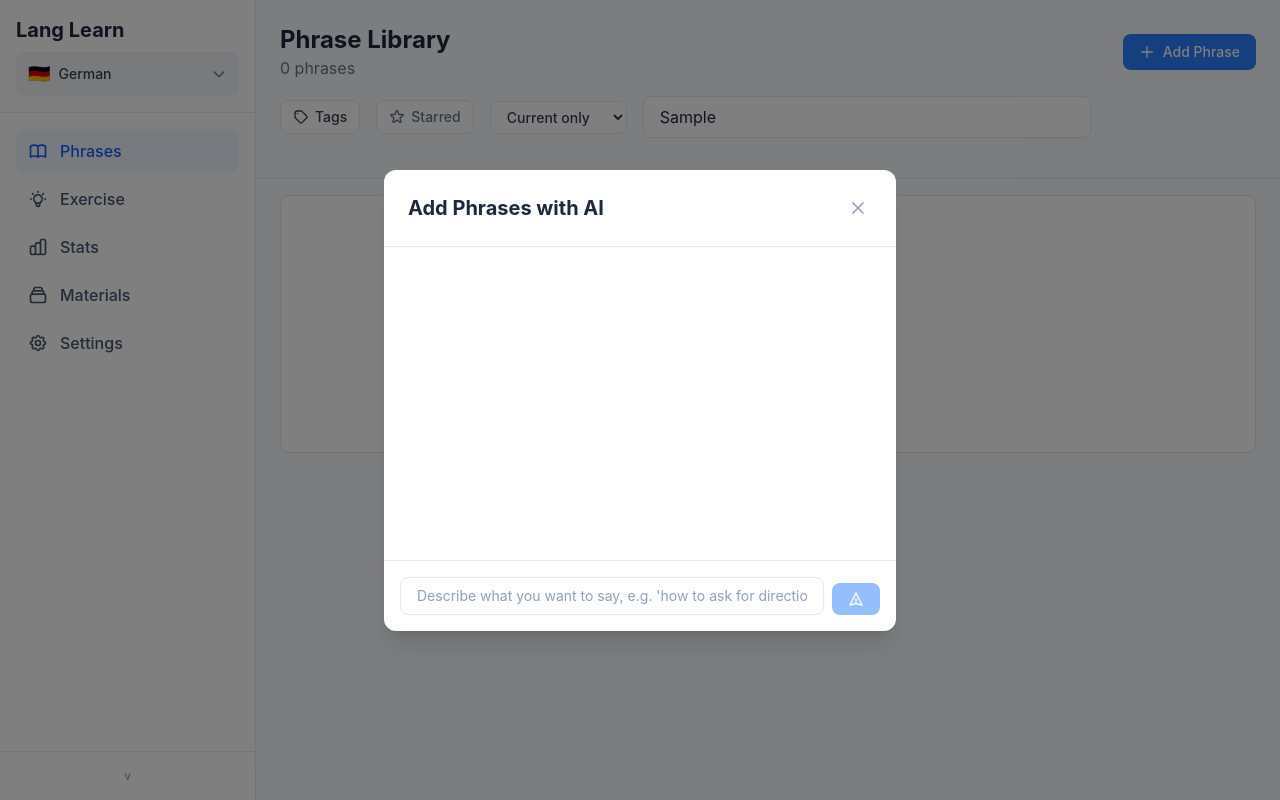
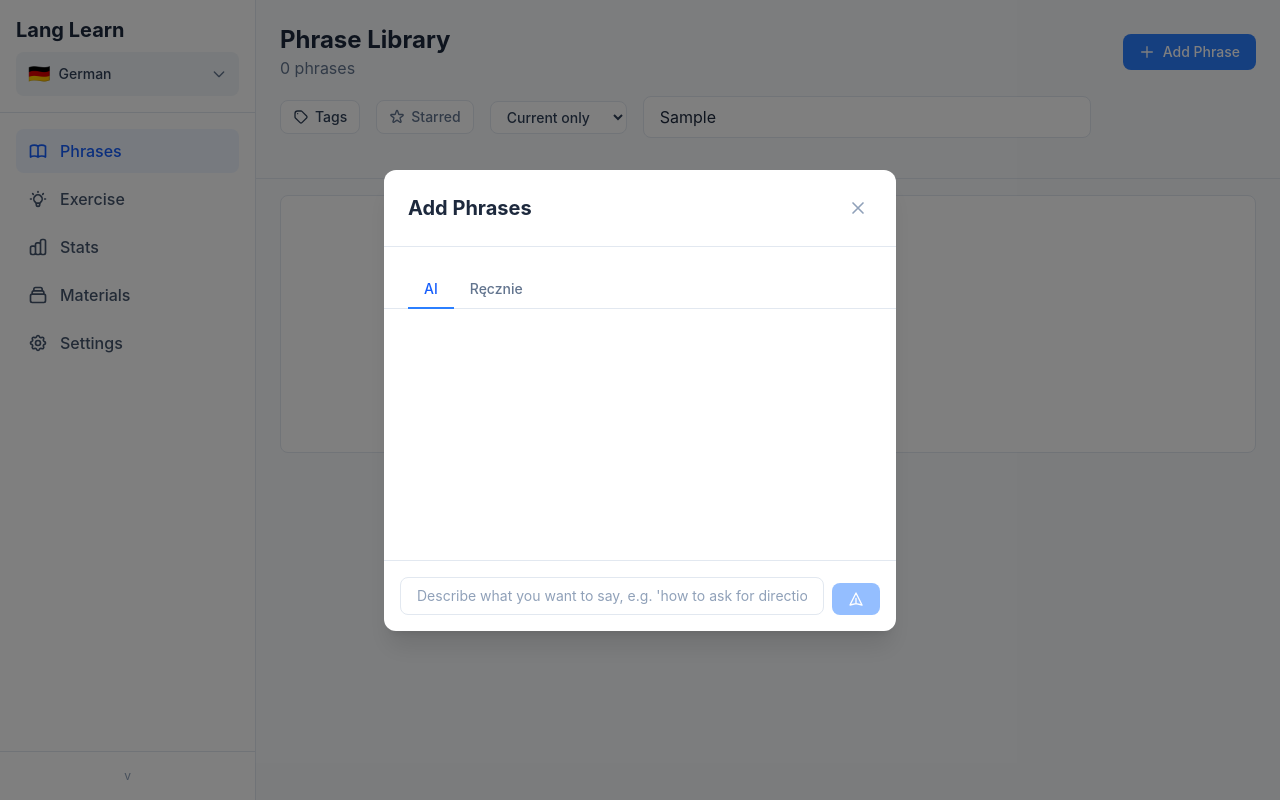
Before and after one commit to baniol/lang-learn-assist, a React (Vite) app: page / in a window 1280 px wide. Both pictures are taken after typing "Sample" into the empty fields and a click on the button "Add Phrase". Built offline with nearby package versions, Linux system fonts and the light colour scheme.

Commit message:
add phrase, manual approach

```diff
--- a/src/components/phrases/AddPhraseDialog.tsx
+++ b/src/components/phrases/AddPhraseDialog.tsx
@@ -1,11 +1,13 @@
-import { useState } from "react";
-import { Dialog, AIChatPanel } from "../ui";
+import { useState, useCallback } from "react";
+import { Dialog, AIChatPanel, Button, Input } from "../ui";
 import type { ChatMessage } from "../ui";
 import { CheckIcon, CloseIcon } from "../icons";
 import { generatePhrases } from "../../lib/phrases";
 import { createPhrase } from "../../api";
 import { useSettings } from "../../contexts/SettingsContext";
 import type { SuggestedPhrase } from "../../types";
+
+type Mode = "ai" | "manual";
 
 interface AddPhraseDialogProps {
   isOpen: boolean;
@@ -15,17 +17,24 @@ interface AddPhraseDialogProps {
 
 export function AddPhraseDialog({ isOpen, onClose, onAdded }: AddPhraseDialogProps) {
   const { settings } = useSettings();
+  const [mode, setMode] = useState<Mode>("ai");
   const [messages, setMessages] = useState<ChatMessage[]>([]);
   const [inputValue, setInputValue] = useState("");
   const [isSending, setIsSending] = useState(false);
   const [pendingPhrases, setPendingPhrases] = useState<SuggestedPhrase[]>([]);
   const [error, setError] = useState<string | null>(null);
 
+  const [manualPrompt, setManualPrompt] = useState("");
+  const [manualAnswer, setManualAnswer] = useState("");
+  const [isSavingManual, setIsSavingManual] = useState(false);
+
   const handleClose = () => {
     setMessages([]);
     setInputValue("");
     setPendingPhrases([]);
     setError(null);
+    setManualPrompt("");
+    setManualAnswer("");
     onClose();
   };
 
@@ -88,11 +97,101 @@ export function AddPhraseDialog({ isOpen, onClose, onAdded }: AddPhraseDialogPro
     setPendingPhrases((prev) => prev.filter((_, i) => i !== index));
   };
 
+  const handleSaveManual = useCallback(async () => {
+    const prompt = manualPrompt.trim();
+    const answer = manualAnswer.trim();
+    if (!prompt || !answer) return;
+
+    setIsSavingManual(true);
+    setError(null);
+    try {
+      await createPhrase({
+        prompt,
+        answer,
+        targetLanguage: settings?.targetLanguage,
+        nativeLanguage: settings?.nativeLanguage,
+      });
+      setManualPrompt("");
+      setManualAnswer("");
+      onAdded();
+    } catch (err) {
+      setError(`Failed to save phrase: ${err}`);
+    } finally {
+      setIsSavingManual(false);
+    }
+  }, [manualPrompt, manualAnswer, settings, onAdded]);
+
   return (
-    <Dialog isOpen={isOpen} onClose={handleClose} title="Add Phrases with AI">
+    <Dialog isOpen={isOpen} onClose={handleClose} title="Add Phrases">
       <div className="flex flex-col -mx-6 -mb-6" style={{ minHeight: 360 }}>
-        {/* Suggested Phrases */}
-        {pendingPhrases.length > 0 && (
+        {/* Mode tabs */}
+        <div className="flex border-b border-slate-200 dark:border-slate-700 px-6">
+          <button
+            onClick={() => setMode("ai")}
+            className={`py-2 px-4 text-sm font-medium border-b-2 -mb-px transition-colors ${
+              mode === "ai"
+                ? "border-blue-500 text-blue-600 dark:text-blue-400"
+                : "border-transparent text-slate-500 hover:text-slate-700 dark:hover:text-slate-300"
+            }`}
+          >
+            AI
+          </button>
+          <button
+            onClick={() => setMode("manual")}
+            className={`py-2 px-4 text-sm font-medium border-b-2 -mb-px transition-colors ${
+              mode === "manual"
+                ? "border-blue-500 text-blue-600 dark:text-blue-400"
+                : "border-transparent text-slate-500 hover:text-slate-700 dark:hover:text-slate-300"
+            }`}
+          >
+            Ręcznie
+          </button>
+        </div>
+
+        {/* Manual mode */}
+        {mode === "manual" && (
+          <div className="flex flex-col gap-4 px-6 py-5 flex-1">
+            <div>
+              <label className="block text-xs font-medium text-slate-500 dark:text-slate-400 uppercase tracking-wide mb-1">
+                Zdanie źródłowe ({settings?.nativeLanguage ?? "native"})
+              </label>
+              <Input
+                value={manualPrompt}
+                onChange={(e) => setManualPrompt(e.target.value)}
+                placeholder="np. How do I get to the train station?"
+                autoFocus
+              />
+            </div>
+            <div>
+              <label className="block text-xs font-medium text-slate-500 dark:text-slate-400 uppercase tracking-wide mb-1">
+                Zdanie docelowe ({settings?.targetLanguage ?? "target"})
+              </label>
+              <Input
+                value={manualAnswer}
+                onChange={(e) => setManualAnswer(e.target.value)}
+                placeholder="np. Wie komme ich zum Bahnhof?"
+                onKeyDown={(e) => {
+                  if (e.key === "Enter" && !e.shiftKey) handleSaveManual();
+                }}
+              />
+            </div>
+            {error && (
+              <p className="text-sm text-red-500 dark:text-red-400">{error}</p>
+            )}
+            <div className="flex justify-end">
+              <Button
+                onClick={handleSaveManual}
+                disabled={!manualPrompt.trim() || !manualAnswer.trim() || isSavingManual}
+                variant="primary"
+              >
+                {isSavingManual ? "Zapisywanie..." : "Dodaj frazę"}
+              </Button>
+            </div>
+          </div>
+        )}
+
+        {/* AI mode */}
+        {mode === "ai" && pendingPhrases.length > 0 && (
           <div className="px-6 py-3 border-b border-slate-200 dark:border-slate-700 bg-amber-50 dark:bg-amber-900/20">
             <p className="text-xs font-medium text-slate-500 dark:text-slate-400 uppercase tracking-wide mb-2">
               Suggested Phrases ({pendingPhrases.length})
@@ -134,6 +233,8 @@ export function AddPhraseDialog({ isOpen, onClose, onAdded }: AddPhraseDialogPro
         )}
 
         {/* Chat */}
+        {mode === "ai" && (
+          <>
             <AIChatPanel
               messages={messages}
               inputValue={inputValue}
@@ -150,6 +251,8 @@ export function AddPhraseDialog({ isOpen, onClose, onAdded }: AddPhraseDialogPro
                 {error}
               </div>
             )}
+          </>
+        )}
       </div>
     </Dialog>
   );
```
Also changed, not shown: 1 other file (tests, documents, lock files or other folders). Lines whose indentation alone changed are shown as unchanged.
